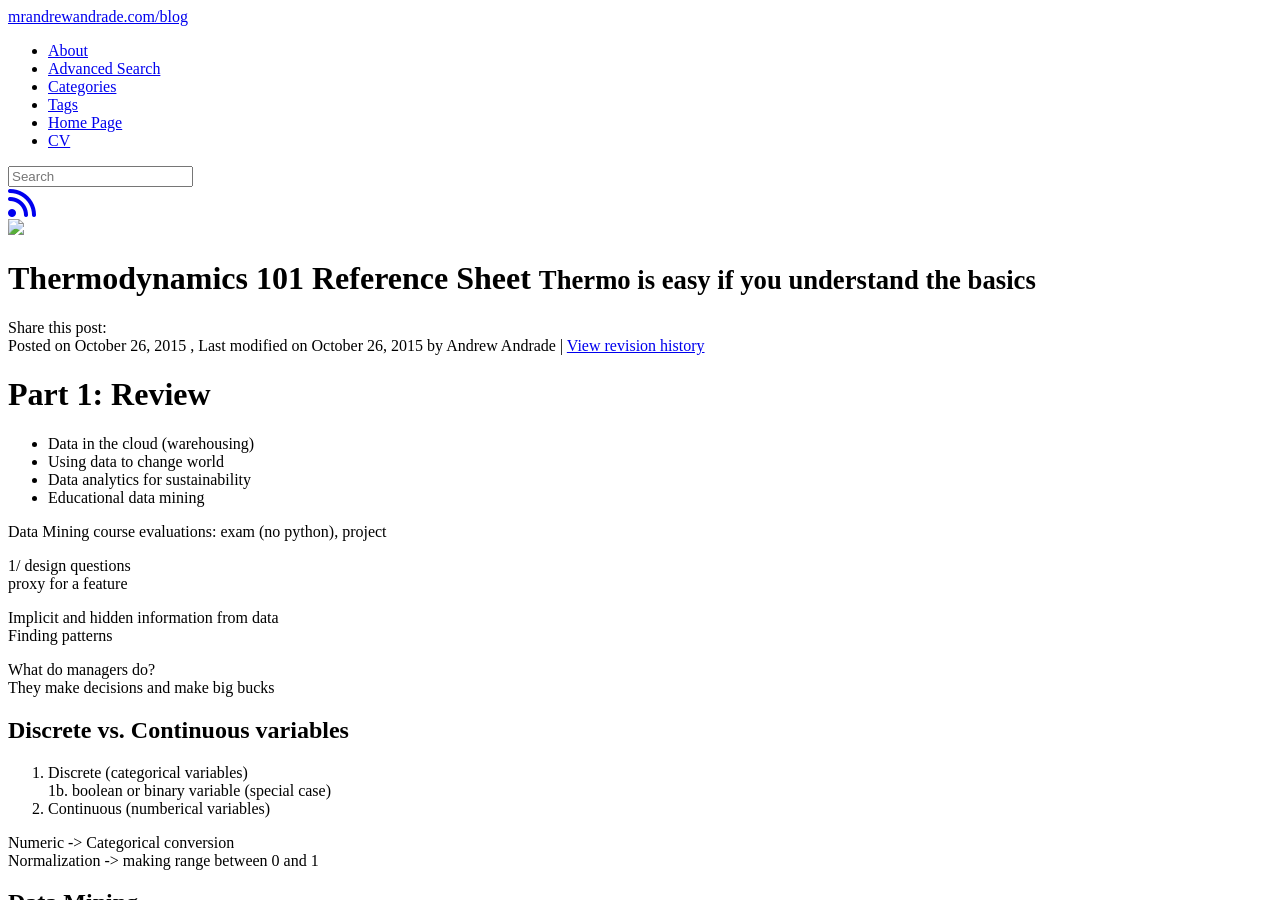
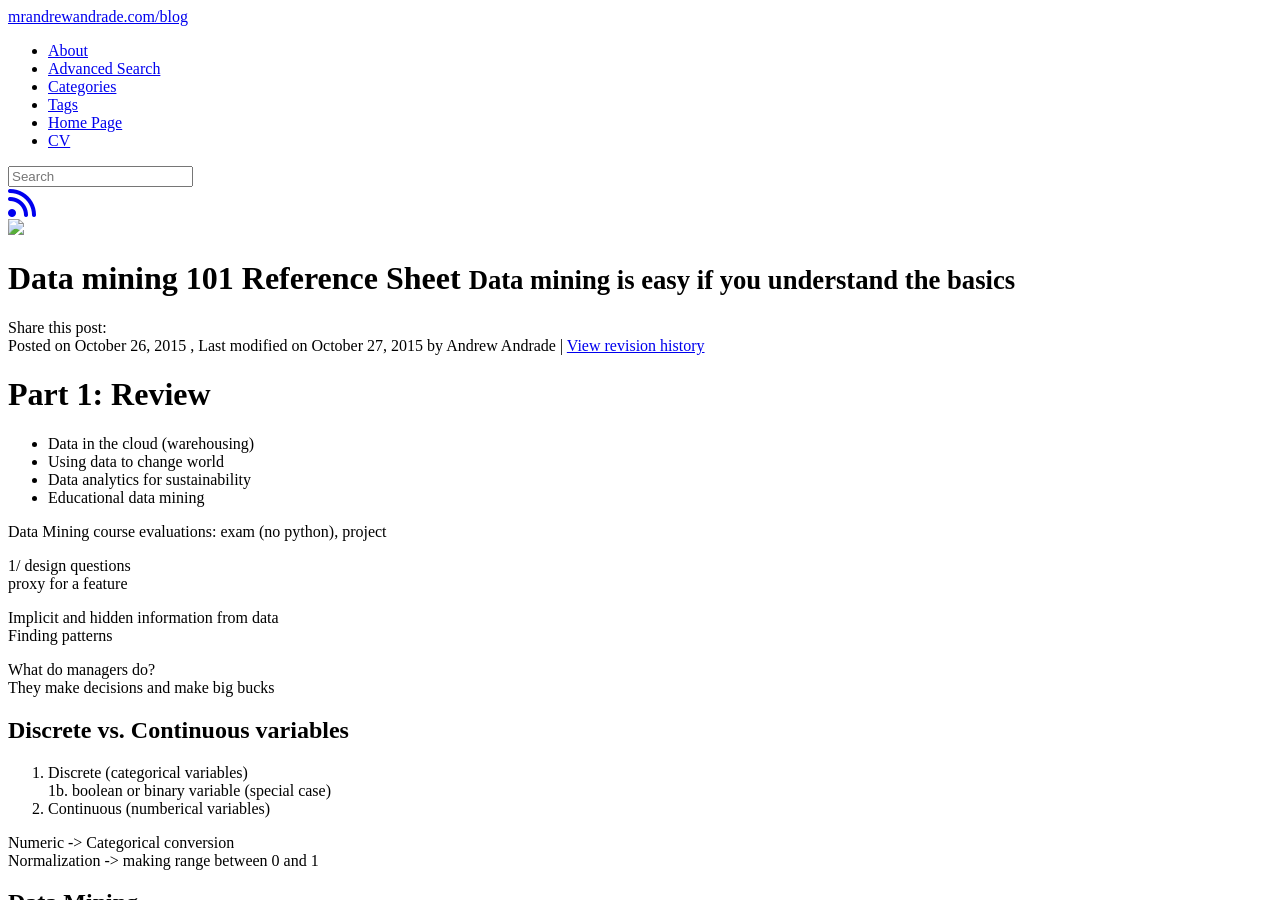
Before and after one commit to mrandrewandrade/blog, a Jekyll site: the page built from _posts/101/2015-10-26-datamining-101-reference.md, in a window 1280 px wide and 900 px high. Built offline with Jekyll 4.4.1, drawn with Linux system fonts in a browser that asks for light colours; nearby versions of some CDN libraries; library files that are not in the unit come from our copies; comment, search, counter and statistics services are not loaded.

Commit message:
fixed title

```diff
--- a/_posts/101/2015-10-26-datamining-101-reference.md
+++ b/_posts/101/2015-10-26-datamining-101-reference.md
@@ -1,10 +1,10 @@
 ---
 layout: post
-title: "Thermodynamics 101 Reference Sheet"
-tagline: "Thermo is easy if you understand the basics"
+title: "Data mining 101 Reference Sheet"
+tagline: "Data mining is easy if you understand the basics"
 category: [101 notes, school, data science]
 tags: [engineering, data science, data mining]
-last_updated: 2015-10-26
+last_updated: 2015-10-27
 ---
 
 # Part 1: Review
```
